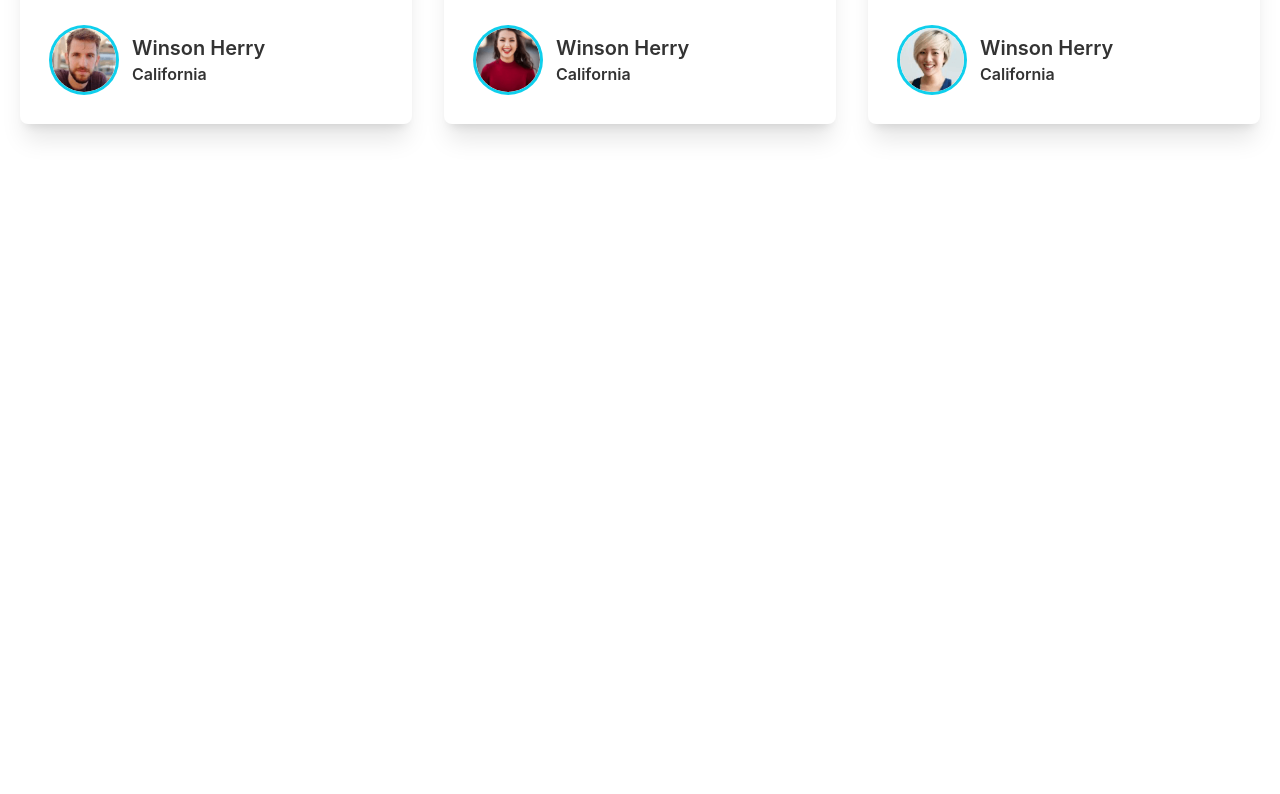
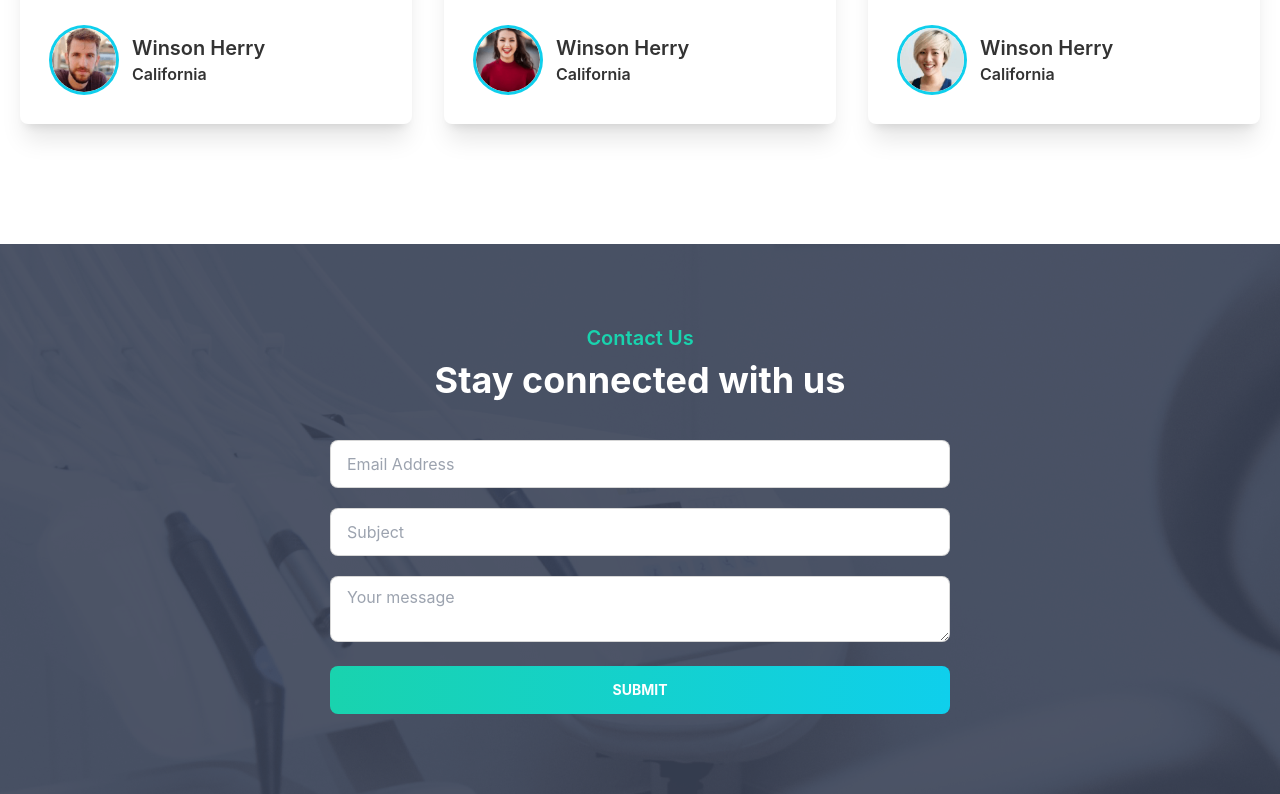
Before and after one commit to abdulalimemon/doctors-portal, a React (Create React App) app: page / in a window 1280 px wide. Shown: the part 3080-3874 px from the top of the page. Before the commit the page ends 3324 px from the top, so only its background shows below. Built offline with nearby package versions, Linux system fonts and the light colour scheme.

Commit message:
Contact us

```diff
--- /dev/null
+++ b/src/pages/Home/Contact.js
@@ -0,0 +1,31 @@
+import React from 'react';
+import Title from '../Shared/Title';
+
+const Contact = () => {
+    return (
+        <div className='py-10 lg:py-20 appointmentBg'>
+            <div className='container mx-auto'>
+                <Title subTitle='Contact Us' title='Stay connected with us' float='text-center' color='text-white pt-2'>
+                </Title>
+                <div className='mt-10 px-5'>
+                    <div className="w-full md:w-3/4 lg:w-1/2 mx-auto">
+                            <div className="form-control mt-5">
+                                <input type="email" placeholder="Email Address" className="input input-bordered text-base" />
+                            </div>
+                            <div className="form-control mt-5">
+                                <input type="text" placeholder="Subject" className="input input-bordered text-base" />
+                            </div>
+                            <div className="form-control mt-5">
+                            <textarea type='text' className="textarea textarea-bordered text-base" placeholder="Your message"></textarea>
+                            </div>
+                            <div className="form-control mt-6">
+                                <button className="btn bg-gradient-to-r from-secondary to-primary border-0 text-white font-bold">Submit</button>
+                            </div>
+                        </div>
+                </div>
+            </div>
+        </div>
+    );
+};
+
+export default Contact;
--- a/src/pages/Home/Home.js
+++ b/src/pages/Home/Home.js
@@ -5,6 +5,7 @@ import Services from './Services';
 import bannerBg from '../../assets/images/chair.png';
 import Appointment from './Appointment';
 import Testimonial from './Testimonial';
+import Contact from './Contact';
 
 
 const Home = () => {
@@ -17,6 +18,7 @@ const Home = () => {
             <Services></Services>
             <Appointment></Appointment>
             <Testimonial></Testimonial>
+            <Contact></Contact>
         </div >
     );
 };
--- a/src/pages/Shared/Title.js
+++ b/src/pages/Shared/Title.js
@@ -1,10 +1,10 @@
 import React from 'react';
 
-const Title = ({title, subTitle, float}) => {
+const Title = ({title, subTitle, float, color}) => {
     return (
         <div className={` ${float}`}>
             <h4 className='text-secondary text-lg md:text-xl font-semibold'>{subTitle}</h4>
-            <h2 className='text-2xl md:text-4xl font-bold'>{title}</h2>
+            <h2 className={`text-2xl md:text-4xl font-bold ${color}`}>{title}</h2>
         </div>
     );
 };
```
